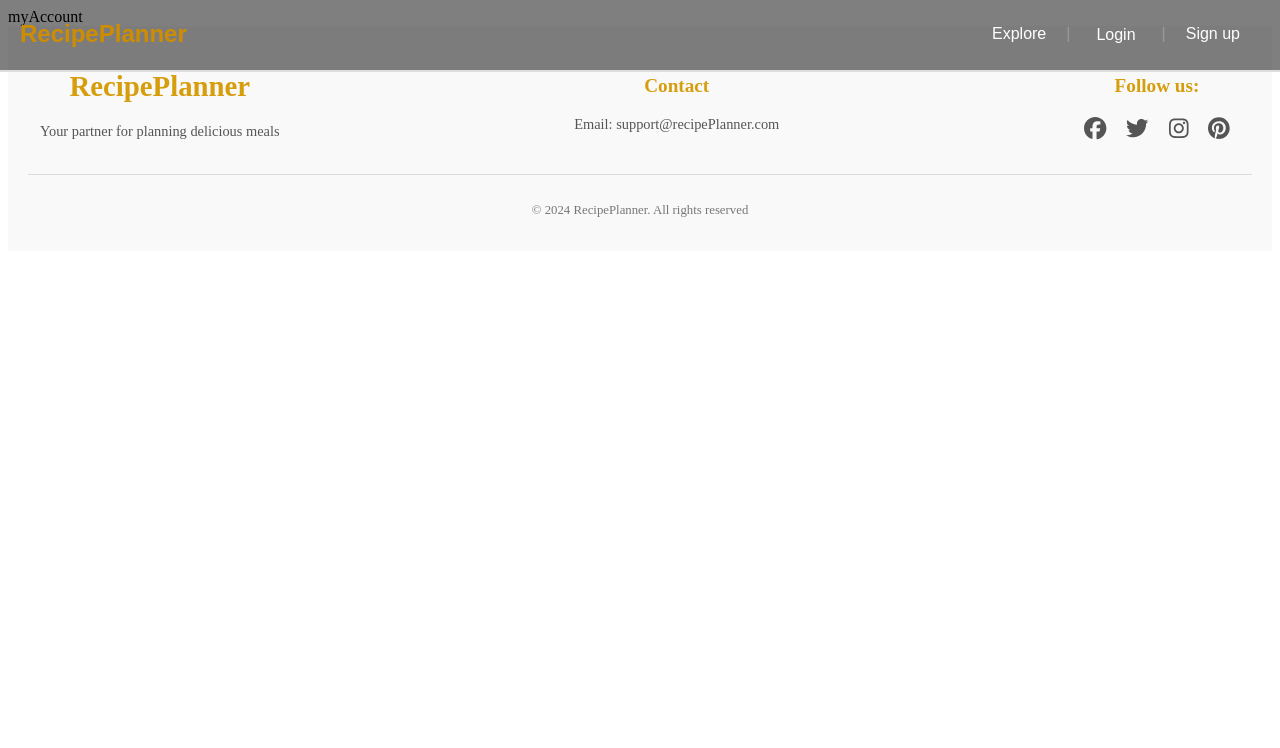
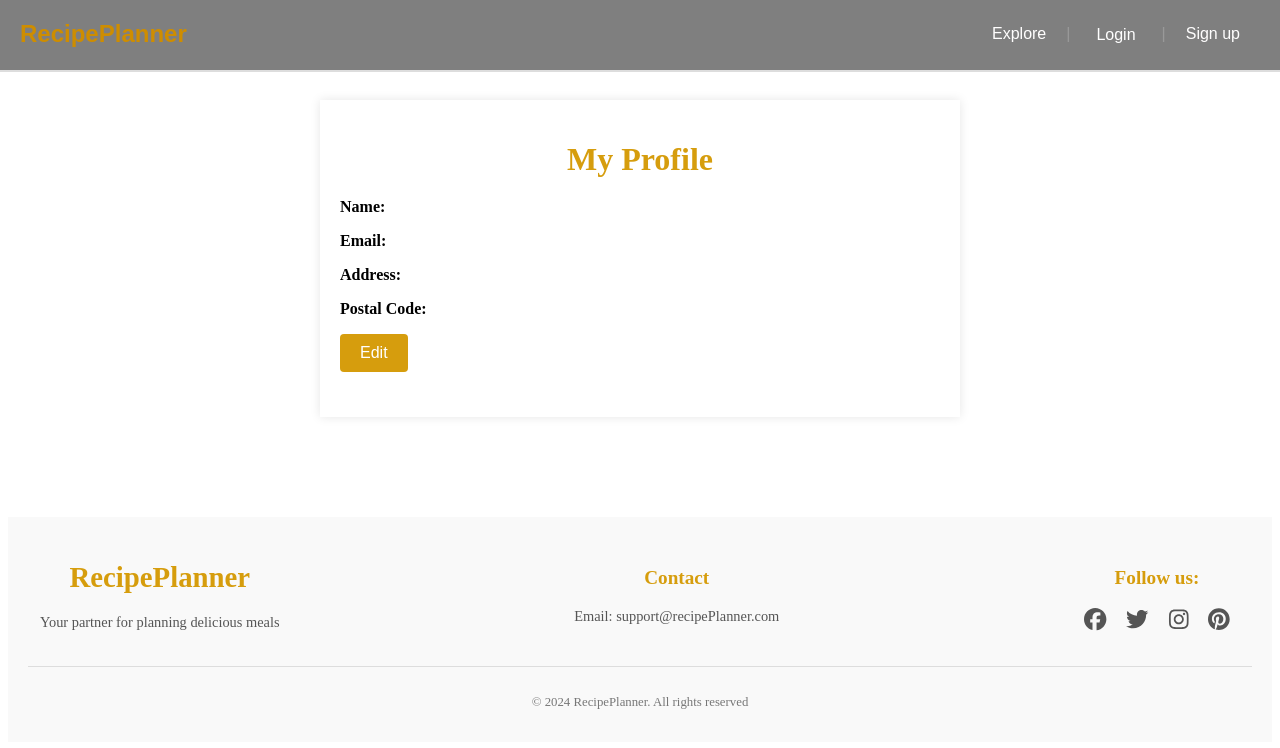
Before and after one commit to FridaEri/testingAndTS, a React (Vite) app in the folder frontend/: page /my-account in a window 1280 px wide. Shown: the top 748 px of the page. Built offline with nearby package versions, Linux system fonts and the light colour scheme; no server answers.

Commit message:
WIP - user profile

```diff
--- /dev/null
+++ b/frontend/src/pages/myAccount.css
@@ -0,0 +1,68 @@
+/* Centering the profile section */
+.user-profile {
+    max-width: 600px;
+    margin: 0 auto;
+    margin-top: 100px;
+    margin-bottom: 100px;
+    padding: 20px;
+    background-color: #fff;
+    box-shadow: 0 0 10px rgba(0, 0, 0, 0.1);
+  }
+
+  .user-profile__heading {
+    text-align: center;
+    font-size: 2rem;
+    color: #d69d0d;
+    margin-bottom: 20px;
+  }
+
+  /* Form fields */
+  .user-profile__form-field {
+    margin-bottom: 15px;
+  }
+
+  .user-profile__form-field label {
+    font-size: 1rem;
+    color: #333;
+  }
+
+  .user-profile__input {
+    width: 100%;
+    padding: 10px;
+    margin-top: 5px;
+    border-radius: 4px;
+    border: 1px solid #ddd;
+  }
+
+  /* Buttons */
+  .user-profile__edit-btn,
+  .user-profile__save-btn,
+  .user-profile__cancel-btn {
+    padding: 10px 20px;
+    font-size: 1rem;
+    color: white;
+    background-color: #d69d0d;
+    border: none;
+    border-radius: 4px;
+    cursor: pointer;
+  }
+
+  .user-profile__edit-btn:hover,
+  .user-profile__save-btn:hover,
+  .user-profile__cancel-btn:hover {
+    background-color: #8e6d1a;
+    color: white
+  }
+
+  /* Disabled button */
+  .user-profile__save-btn:disabled {
+    background-color: #ccc;
+    cursor: not-allowed;
+  }
+
+  /* Adjust layout on mobile */
+  @media (max-width: 768px) {
+    .user-profile {
+      padding: 15px;
+    }
+  }
--- a/frontend/src/pages/myAccount.tsx
+++ b/frontend/src/pages/myAccount.tsx
@@ -1,8 +1,177 @@
+import React, { useState, useEffect } from 'react';
+import './myAccount.css'
 
-function MyAccount() {
+type UserData = {
+  name: string;
+  email: string;
+  address: string;
+  postal_code: string;
+  password?: string;
+};
+
+const UserProfile: React.FC = () => {
+  const [userData, setUserData] = useState<UserData>({
+    name: '',
+    email: '',
+    address: '',
+    postal_code: '',
+  });
+
+  const [isEditing, setIsEditing] = useState<boolean>(false);
+  const [isLoading, setIsLoading] = useState<boolean>(false);
+  const [newPassword, setNewPassword] = useState<string>('');
+  const [confirmPassword, setConfirmPassword] = useState<string>('');
+
+  useEffect(() => {
+    const fetchUserData = async () => {
+      try {
+        const token = localStorage.getItem('token');
+        const response = await fetch('/api/users', {
+          headers: { Authorization: `Bearer ${token}` },
+        });
+        const data: UserData = await response.json();
+        if (response.ok) {
+          setUserData(data);
+        } else {
+          console.error('Error fetching user data:', data);
+        }
+      } catch (error) {
+        console.error('Error:', error);
+      }
+    };
+
+    fetchUserData();
+  }, []);
+
+  const handleInputChange = (e: React.ChangeEvent<HTMLInputElement>) => {
+    const { name, value } = e.target;
+    setUserData((prevData) => ({ ...prevData, [name]: value }));
+  };
+
+  const handlePasswordChange = (e: React.ChangeEvent<HTMLInputElement>) => {
+    const { name, value } = e.target;
+    if (name === 'newPassword') {
+      setNewPassword(value);
+    } else if (name === 'confirmPassword') {
+      setConfirmPassword(value);
+    }
+  };
+
+  const handleSubmit = async (e: React.FormEvent) => {
+    e.preventDefault();
+    setIsLoading(true);
+    try {
+      const token = localStorage.getItem('token');
+      const response = await fetch('/api/users', {
+        method: 'PUT',
+        headers: {
+          'Content-Type': 'application/json',
+          Authorization: `Bearer ${token}`,
+        },
+        body: JSON.stringify({ ...userData, password: newPassword }),
+      });
+
+      const data = await response.json();
+
+      if (response.ok) {
+        setUserData(data);
+        alert('Profile updated successfully!');
+        setIsEditing(false);
+      } else {
+        alert(`Error updating profile: ${data.message}`);
+      }
+    } catch (error) {
+      console.error('Error:', error);
+      alert('An unexpected error occurred. Please try again.');
+    } finally {
+      setIsLoading(false);
+    }
+  };
+
   return (
-    <div>myAccount</div>
-  )
-}
+    <div className="user-profile">
+      <h1 className="user-profile__heading">My Profile</h1>
+      {!isEditing ? (
+        <div className="user-profile__info">
+          <p><strong>Name:</strong> {userData.name}</p>
+          <p><strong>Email:</strong> {userData.email}</p>
+          <p><strong>Address:</strong> {userData.address}</p>
+          <p><strong>Postal Code:</strong> {userData.postal_code}</p>
+          <button className="user-profile__edit-btn" onClick={() => setIsEditing(true)}>Edit</button>
+        </div>
+      ) : (
+        <form className="user-profile__form" onSubmit={handleSubmit}>
+          <div className="user-profile__form-field">
+            <label>Name:</label>
+            <input
+              type="text"
+              name="name"
+              value={userData.name}
+              onChange={handleInputChange}
+              className="user-profile__input"
+            />
+          </div>
+          <div className="user-profile__form-field">
+            <label>Email:</label>
+            <input
+              type="email"
+              name="email"
+              value={userData.email}
+              onChange={handleInputChange}
+              className="user-profile__input"
+            />
+          </div>
+          <div className="user-profile__form-field">
+            <label>Address:</label>
+            <input
+              type="text"
+              name="address"
+              value={userData.address}
+              onChange={handleInputChange}
+              className="user-profile__input"
+            />
+          </div>
+          <div className="user-profile__form-field">
+            <label>Postal Code:</label>
+            <input
+              type="text"
+              name="postal_code"
+              value={userData.postal_code}
+              onChange={handleInputChange}
+              className="user-profile__input"
+            />
+          </div>
 
-export default MyAccount
+          {/* Password Change Fields */}
+          <div className="user-profile__form-field">
+            <label>New Password:</label>
+            <input
+              type="password"
+              name="newPassword"
+              value={newPassword}
+              onChange={handlePasswordChange}
+              className="user-profile__input"
+            />
+          </div>
+          <div className="user-profile__form-field">
+            <label>Confirm Password:</label>
+            <input
+              type="password"
+              name="confirmPassword"
+              value={confirmPassword}
+              onChange={handlePasswordChange}
+              className="user-profile__input"
+            />
+          </div>
+
+          <button className="user-profile__save-btn" type="submit" disabled={isLoading}>
+            {isLoading ? 'Saving...' : 'Save'}
+          </button>
+          <button className="user-profile__cancel-btn" type="button" onClick={() => setIsEditing(false)}>Cancel</button>
+        </form>
+      )}
+    </div>
+  );
+};
+
+export default UserProfile;
```
